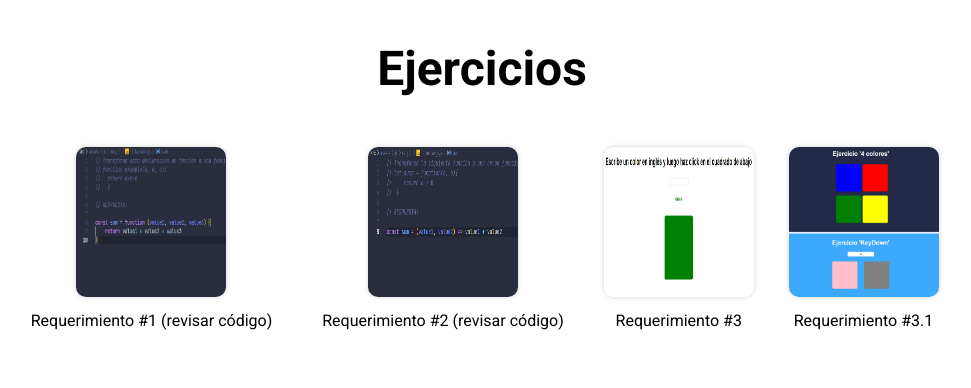
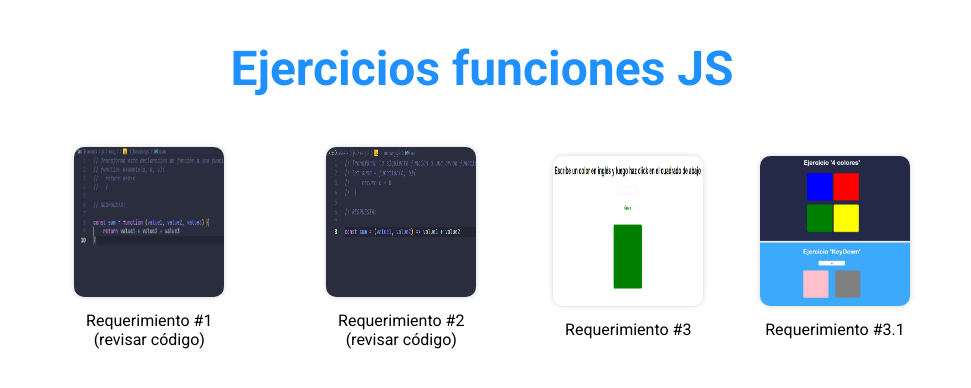
Before and after one commit to jedt89/Funciones, a plain HTML site: page index.html in a window 1280 px wide. Shown: the whole page, without its empty margins (158-1129 px from the left). Drawn offline with Linux system fonts and the light colour scheme.

Commit message:
fix responsive view

```diff
--- a/index.html
+++ b/index.html
@@ -14,8 +14,8 @@
   <body>
     <main class="home">
       <section>
-        <h2>Ejercicios</h2>
-        <div style="display: flex; gap: 10px">
+        <h2 id="main-title">Ejercicios funciones JS</h2>
+        <div class="cards-container">
           <div>
             <a href="./src/assets/img/req_1.png">
               <img src="./src/assets/img/req_1.png"/>
--- a/src/assets/css/style.css
+++ b/src/assets/css/style.css
@@ -22,6 +22,7 @@ main {
   flex-direction: column;
   gap: 10px;
   margin: 0;
+  width: 100%;
 }
 
 img {
@@ -57,6 +58,22 @@ button {
   cursor: pointer;
 }
 
+#main-title {
+  color: dodgerblue;
+}
+
+.cards-container {
+  display: flex;
+  flex-direction: column;
+  align-items: center;
+  gap: 2rem;
+  flex-wrap: wrap;
+
+  div {
+    max-width: 200px;
+  }
+}
+
 #ele1 {
   width: 300px;
   height: 300px;
@@ -66,13 +83,13 @@ button {
 }
 
 #container-colors {
-  display: grid;
-  grid-template-columns: repeat(2, 200px);
+  display: flex;
+  flex-wrap: wrap;
   gap: 10px;
 
   div {
-    width: 200px;
-    height: 200px;
+    width: 150px;
+    height: 150px;
     cursor: pointer;
   }
 
@@ -135,3 +152,15 @@ button {
   width: 200px;
   height: 200px;
 }
+
+@media screen and (width > 578px) {
+  .cards-container {
+    display: flex;
+    flex-direction: row;
+  }
+
+  #container-colors {
+    display: grid;
+    grid-template-columns: repeat(2, 200px);
+  }
+}
```
